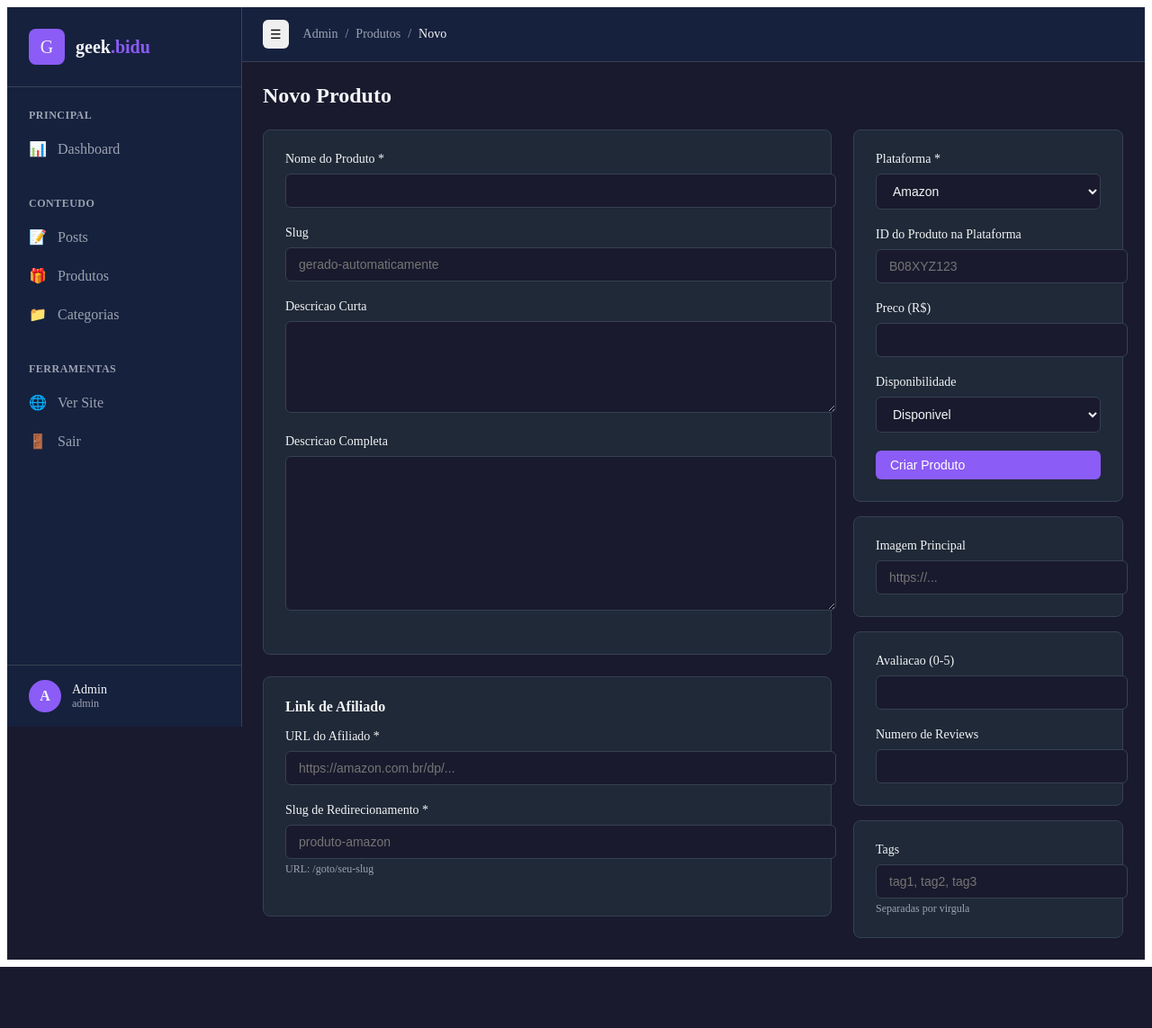
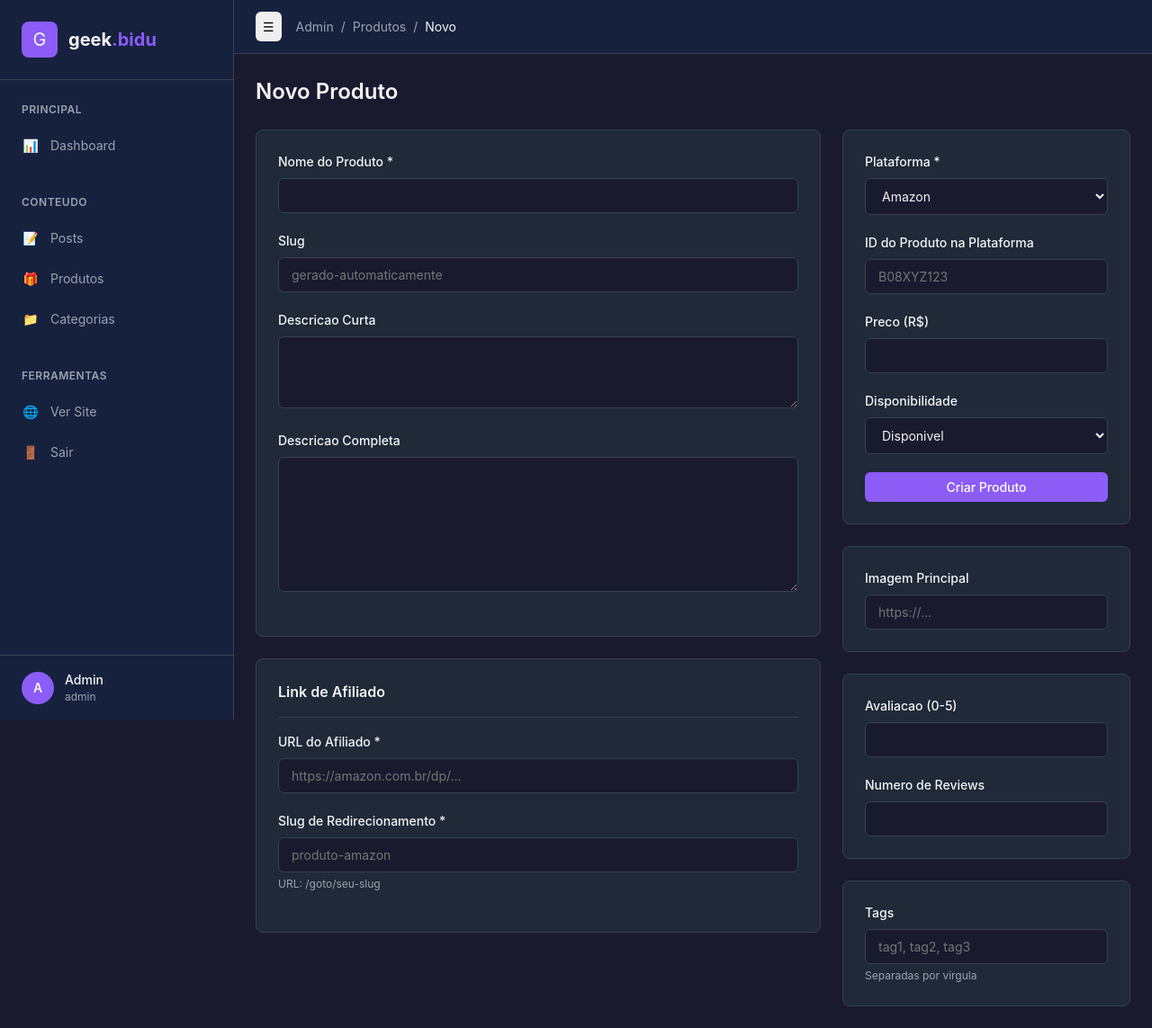
Before and after one commit to victorbvieira/geek.bidu.guru, a Python web app: template src/app/templates/admin/products/form.html in a window 1280 px wide. Shown: the whole page at 90% size. Before the commit the page ends 1075 px from the top, so only its background shows below. Run offline with Jinja, Linux system fonts and the light colour scheme; the template is opened without the code that fills it, so the values that code supplies are empty.

Commit message:
feat: Redesign admin forms with a grid layout, new input styles, and refactor admin authentication redirect.

```diff
--- a/src/app/static/css/admin.css
+++ b/src/app/static/css/admin.css
@@ -1,6 +1,32 @@
 /* =============================================================================
    Admin Panel Styles - geek.bidu.guru
    ============================================================================= */
+
+/* -----------------------------------------------------------------------------
+   Reset & Base Styles
+   ----------------------------------------------------------------------------- */
+*, *::before, *::after {
+    box-sizing: border-box;
+}
+
+html, body {
+    margin: 0;
+    padding: 0;
+    width: 100%;
+    height: 100%;
+}
+
+body {
+    font-family: -apple-system, BlinkMacSystemFont, 'Segoe UI', Roboto, Oxygen, Ubuntu, Cantarell, sans-serif;
+    font-size: 14px;
+    line-height: 1.5;
+    -webkit-font-smoothing: antialiased;
+}
+
+input, select, textarea, button {
+    font-family: inherit;
+    font-size: inherit;
+}
 
 /* -----------------------------------------------------------------------------
    CSS Variables (Admin Theme)
@@ -27,6 +53,7 @@
 .admin-layout {
     display: flex;
     min-height: 100vh;
+    width: 100%;
     background: var(--admin-bg);
     color: var(--admin-text);
 }
@@ -169,6 +196,8 @@
     margin-left: var(--admin-sidebar-width);
     display: flex;
     flex-direction: column;
+    min-width: 0; /* Permite que flex items encolham abaixo do conteúdo */
+    max-width: calc(100% - var(--admin-sidebar-width));
 }
 
 /* Header */
@@ -222,6 +251,8 @@
 .admin-content {
     flex: 1;
     padding: 1.5rem;
+    overflow-x: hidden;
+    overflow-y: auto;
 }
 
 .admin-page-header {
@@ -245,6 +276,7 @@
     border: 1px solid var(--admin-border);
     border-radius: 8px;
     padding: 1.5rem;
+    overflow: hidden; /* Previne que conteudo extrapole */
 }
 
 .admin-card-header {
@@ -420,6 +452,7 @@
 .admin-form-select,
 .admin-form-textarea {
     width: 100%;
+    max-width: 100%;
     padding: 0.625rem 0.875rem;
     font-size: 0.875rem;
     background: var(--admin-bg);
@@ -451,6 +484,171 @@
     font-size: 0.75rem;
     color: var(--admin-danger);
     margin-top: 0.25rem;
+}
+
+/* Form Grid Layout */
+.admin-form-grid {
+    display: grid;
+    grid-template-columns: minmax(0, 1fr) 320px;
+    gap: 1.5rem;
+    width: 100%;
+}
+
+.admin-form-main {
+    display: flex;
+    flex-direction: column;
+    gap: 1.5rem;
+    min-width: 0; /* Permite encolher */
+}
+
+.admin-form-sidebar {
+    display: flex;
+    flex-direction: column;
+    gap: 1.5rem;
+    min-width: 0; /* Permite encolher */
+}
+
+/* Card Body */
+.admin-card-body {
+    padding: 1.25rem;
+}
+
+.admin-card-body:first-child {
+    padding-top: 0;
+}
+
+/* Alternative form element classes (aliases) */
+.admin-label {
+    display: block;
+    font-size: 0.875rem;
+    font-weight: 500;
+    margin-bottom: 0.5rem;
+    color: var(--admin-text);
+}
+
+.admin-input,
+.admin-select,
+.admin-textarea {
+    width: 100%;
+    max-width: 100%;
+    padding: 0.625rem 0.875rem;
+    font-size: 0.875rem;
+    background: var(--admin-bg);
+    border: 1px solid var(--admin-border);
+    border-radius: 6px;
+    color: var(--admin-text);
+    transition: border-color 0.2s;
+}
+
+.admin-input:focus,
+.admin-select:focus,
+.admin-textarea:focus {
+    outline: none;
+    border-color: var(--admin-primary);
+}
+
+.admin-textarea {
+    min-height: 120px;
+    resize: vertical;
+}
+
+/* Checkbox styling */
+.admin-checkbox {
+    display: flex;
+    align-items: center;
+    gap: 0.5rem;
+    cursor: pointer;
+}
+
+.admin-checkbox input[type="checkbox"] {
+    width: 18px;
+    height: 18px;
+    accent-color: var(--admin-primary);
+    cursor: pointer;
+}
+
+.admin-checkbox span {
+    font-size: 0.875rem;
+    color: var(--admin-text);
+}
+
+/* Help text */
+.admin-help-text {
+    font-size: 0.75rem;
+    color: var(--admin-text-muted);
+    margin-top: 0.375rem;
+}
+
+/* Info items (sidebar metadata) */
+.admin-info-item {
+    display: flex;
+    justify-content: space-between;
+    align-items: center;
+    padding: 0.75rem 0;
+    border-bottom: 1px solid var(--admin-border);
+    font-size: 0.875rem;
+}
+
+.admin-info-item:last-child {
+    border-bottom: none;
+}
+
+.admin-info-item strong,
+.admin-info-label {
+    color: var(--admin-text-muted);
+    font-weight: 500;
+    font-size: 0.8125rem;
+}
+
+.admin-info-item span,
+.admin-info-value {
+    color: var(--admin-text);
+    font-size: 0.875rem;
+}
+
+/* Block button */
+.admin-btn-block {
+    width: 100%;
+    justify-content: center;
+}
+
+/* Form actions */
+.admin-form-actions {
+    display: flex;
+    flex-direction: column;
+    gap: 0.75rem;
+    margin-top: 1rem;
+}
+
+/* Form row (inline fields) */
+.admin-form-row {
+    display: grid;
+    grid-template-columns: repeat(2, 1fr);
+    gap: 1rem;
+}
+
+.admin-form-row-3 {
+    display: grid;
+    grid-template-columns: repeat(3, 1fr);
+    gap: 1rem;
+}
+
+/* Responsive form grid */
+@media (max-width: 1024px) {
+    .admin-form-grid {
+        grid-template-columns: 1fr;
+    }
+
+    .admin-form-sidebar {
+        order: -1;
+    }
+}
+
+@media (max-width: 640px) {
+    .admin-form-row,
+    .admin-form-row-3 {
+        grid-template-columns: 1fr;
+    }
 }
 
 /* -----------------------------------------------------------------------------
@@ -523,9 +721,14 @@
 
     .admin-main {
         margin-left: 0;
+        max-width: 100%;
     }
 
     .admin-stats {
         grid-template-columns: 1fr;
     }
+
+    .admin-content {
+        padding: 1rem;
+    }
 }
--- a/src/app/templates/admin/products/form.html
+++ b/src/app/templates/admin/products/form.html
@@ -14,10 +14,10 @@
     <h1 class="admin-page-title">{{ 'Editar Produto' if product else 'Novo Produto' }}</h1>
 </div>
 
-<form method="POST" action="{{ '/admin/products/' ~ product.id if product else '/admin/products' }}">
-    <div style="display: grid; grid-template-columns: 1fr 300px; gap: 1.5rem;">
+<form method="POST" action="{{ '/admin/products/' ~ product.id if product else '/admin/products' }}" class="admin-form">
+    <div class="admin-form-grid">
         <!-- Main Content -->
-        <div>
+        <div class="admin-form-main">
             <div class="admin-card">
                 <div class="admin-form-group">
                     <label for="name" class="admin-form-label">Nome do Produto *</label>
@@ -65,8 +65,10 @@
             </div>
 
             <!-- Affiliate Link -->
-            <div class="admin-card" style="margin-top: 1.5rem;">
-                <h3 class="admin-card-title" style="margin-bottom: 1rem;">Link de Afiliado</h3>
+            <div class="admin-card">
+                <div class="admin-card-header">
+                    <h3 class="admin-card-title">Link de Afiliado</h3>
+                </div>
 
                 <div class="admin-form-group">
                     <label for="affiliate_url_raw" class="admin-form-label">URL do Afiliado *</label>
@@ -98,7 +100,7 @@
         </div>
 
         <!-- Sidebar -->
-        <div>
+        <div class="admin-form-sidebar">
             <!-- Platform & Price -->
             <div class="admin-card">
                 <div class="admin-form-group">
@@ -144,13 +146,15 @@
                     </select>
                 </div>
 
-                <button type="submit" class="admin-btn admin-btn-primary" style="width: 100%;">
-                    {{ 'Salvar' if product else 'Criar Produto' }}
-                </button>
+                <div class="admin-form-actions">
+                    <button type="submit" class="admin-btn admin-btn-primary admin-btn-block">
+                        {{ 'Salvar' if product else 'Criar Produto' }}
+                    </button>
+                </div>
             </div>
 
             <!-- Image -->
-            <div class="admin-card" style="margin-top: 1rem;">
+            <div class="admin-card">
                 <div class="admin-form-group" style="margin-bottom: 0;">
                     <label for="main_image_url" class="admin-form-label">Imagem Principal</label>
                     <input
@@ -165,7 +169,7 @@
             </div>
 
             <!-- Rating -->
-            <div class="admin-card" style="margin-top: 1rem;">
+            <div class="admin-card">
                 <div class="admin-form-group">
                     <label for="rating" class="admin-form-label">Avaliacao (0-5)</label>
                     <input
@@ -194,7 +198,7 @@
             </div>
 
             <!-- Tags -->
-            <div class="admin-card" style="margin-top: 1rem;">
+            <div class="admin-card">
                 <div class="admin-form-group" style="margin-bottom: 0;">
                     <label for="tags" class="admin-form-label">Tags</label>
                     <input
```
Also changed, not shown: plan/01-control-table.md (+11 -2 lines), src/app/main.py (+8 -1 lines), src/app/routers/admin.py (+2 -6 lines), src/app/templates/admin/posts/form.html (+16 -12 lines), src/tests/unit/test_admin.py (+21 -0 lines), src/tests/unit/test_seo.py (added, +264 -0 lines).
